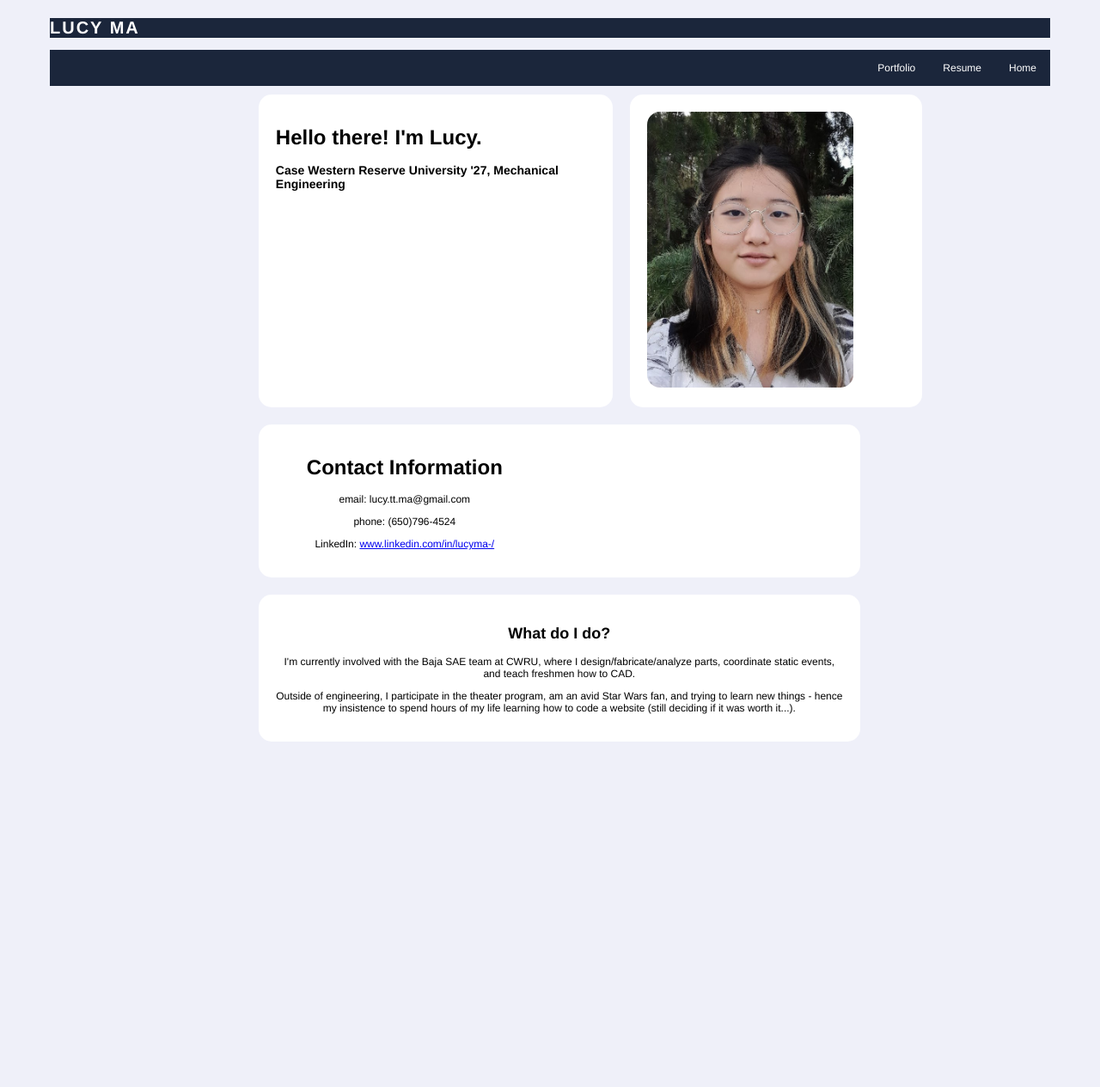
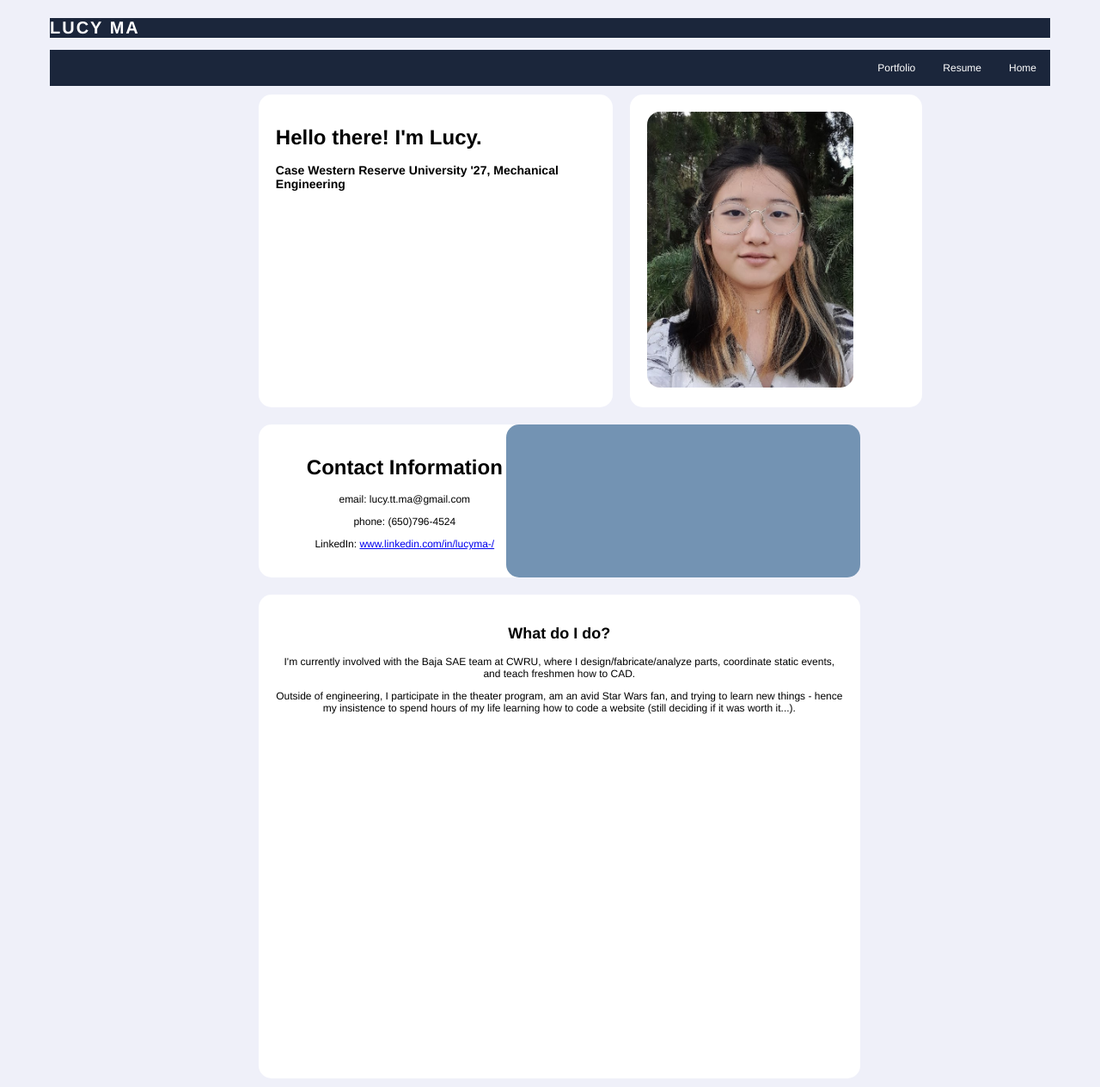
Before and after one commit to lucyttma/lucyttma.github.io, a Jekyll site: the page built from index.html, in a window 1280 px wide. Shown: the whole page at 86% size. Built offline with Jekyll 4.4.1, drawn with Linux system fonts in a browser that asks for light colours.

Commit message:
Update index.html

```diff
--- a/index.html
+++ b/index.html
@@ -24,15 +24,13 @@ title: Home
       </a></p>
     </div>
 
-    <div class="div-hcard">
+    <div class="div-hcard" style="background-color: #7393B3">
     </div>
   </div>
 </div>
 
-<div>
-   <div class="div-hcard" style="text-align: center">
-      <h2> What do I do? </h2>
-      <p> I'm currently involved with the Baja SAE team at CWRU, where I design/fabricate/analyze parts, coordinate static events, and teach freshmen how to CAD. </p>
-      <p> Outside of engineering, I participate in the theater program, am an avid Star Wars fan, and trying to learn new things - hence my insistence to spend hours of my life learning how to code a website (still deciding if it was worth it...). </p> </p>
-    </div>
+ <div class="div-hcard" style="text-align: center">
+    <h2> What do I do? </h2>
+    <p> I'm currently involved with the Baja SAE team at CWRU, where I design/fabricate/analyze parts, coordinate static events, and teach freshmen how to CAD. </p>
+    <p> Outside of engineering, I participate in the theater program, am an avid Star Wars fan, and trying to learn new things - hence my insistence to spend hours of my life learning how to code a website (still deciding if it was worth it...). </p> </p>
 </div>
```
